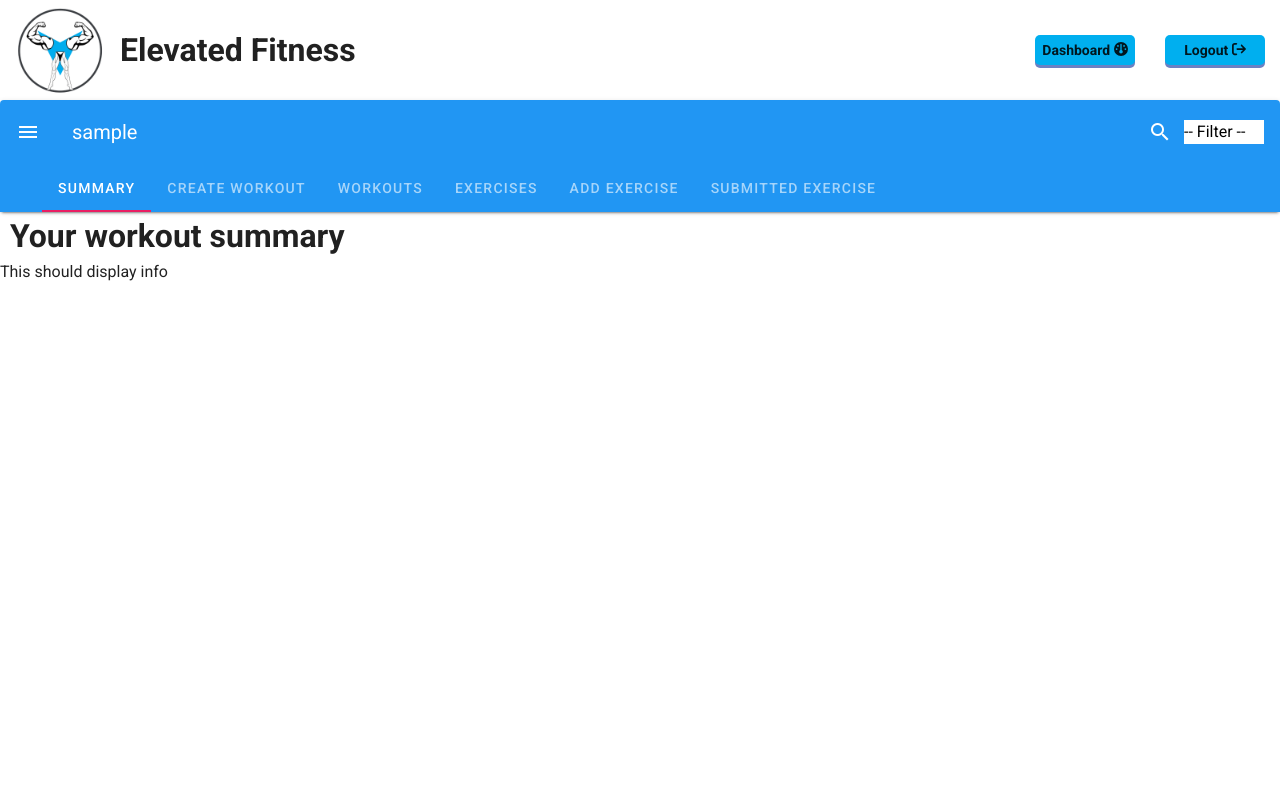
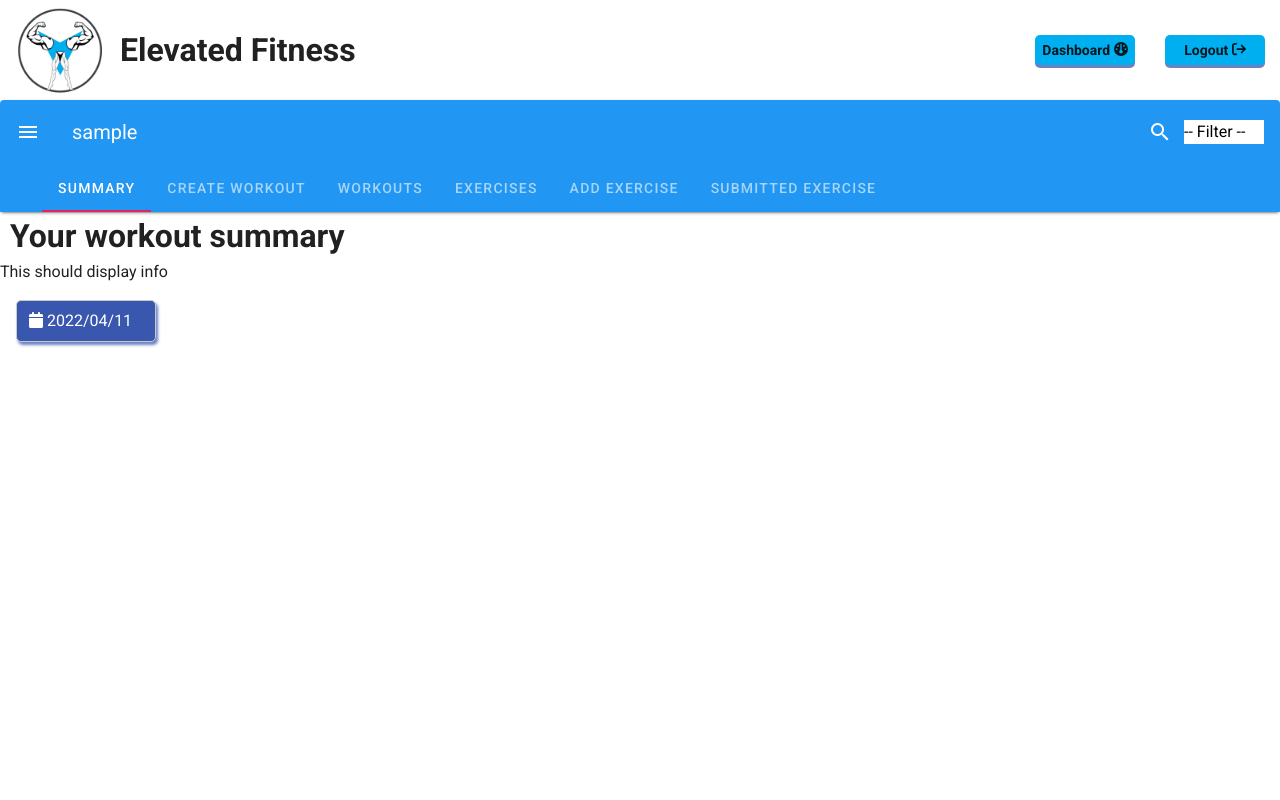
Before and after one commit to TrevRossow/Workout-Builder, a Vue app in the folder vue/: page /user/1 in a window 1280 px wide. Shown: the top 800 px of the page. Built offline with nearby package versions, Linux system fonts and the light colour scheme; sample sign-in values are in the browser's storage.

Commit message:
date and time

```diff
--- a/vue/src/components/ViewSummary.vue
+++ b/vue/src/components/ViewSummary.vue
@@ -4,6 +4,11 @@
       <div class="timeExercising">
           This should display info
       </div>
+      <div class="currentDate" >
+          <i><font-awesome-icon icon="fa-calendar"/></i>
+          {{ date }}
+      </div>
+
       <div class="focusMostCompleted">
 
       </div>
@@ -18,6 +23,8 @@ export default {
     name: "view-summary",
     data() {
         return {
+            showDateTime: null,
+            date: null,
             workout:{}
         }
     },
@@ -25,16 +32,37 @@ export default {
     methods: {
         getWorkout(){
             this.workout = this.$store.state.summaryWorkout;
+        },
+
+        getCurrentDatetime(){
+            let dateTime = new Date();
+            this.showDateTime = dateTime;
+            this.date = dateTime.toJSON().slice(0,10).replace(/-/g,'/');
+            console.log(dateTime);
         }
     },
 
     created() {
         this.getWorkout();
-    }
+        this.getCurrentDatetime();
+    },
+
 
 }
+
 </script>
 
 <style>
 
+.currentDate{
+  width: 140px;
+  background-color: #3a57af;
+  border-radius: 5px;
+  padding: 8px 8px 8px 12px;
+  margin: 1rem;
+  color: white;
+  box-shadow: 2px 3px 3px rgb(58 87 175 / 75%);
+  border: solid 1px #cbc9c9;
+  position: relative;
+}
 </style>
--- a/vue/src/main.js
+++ b/vue/src/main.js
@@ -7,13 +7,13 @@ import vuetify from './plugins/vuetify'
 import { library } from '@fortawesome/fontawesome-svg-core'
 import {   faFacebookSquare, faTwitter, faLinkedin, faYoutubeSquare,  } from '@fortawesome/free-brands-svg-icons'
 import {  faShoppingCart, faKey, faMailBulk, faUser, faArrowRightToBracket,
-   faArrowRightFromBracket, faStar, faBars, faPen, faDumbbell,faListNumeric} from '@fortawesome/free-solid-svg-icons'
+   faArrowRightFromBracket, faStar, faBars, faPen, faDumbbell,faListNumeric, faCalendar} from '@fortawesome/free-solid-svg-icons'
 import { FontAwesomeIcon } from '@fortawesome/vue-fontawesome'
 import { faDashboard, faClock } from '@fortawesome/free-solid-svg-icons'
 
 library.add(faFacebookSquare, faTwitter,
   faShoppingCart, faKey, faMailBulk, faUser, faLinkedin, faYoutubeSquare,faListNumeric,
-   faArrowRightToBracket, faArrowRightFromBracket, faStar, faBars, faPen, faDumbbell, faDashboard, faClock)
+   faArrowRightToBracket, faArrowRightFromBracket, faStar, faBars, faPen, faDumbbell, faDashboard, faClock, faCalendar)
 
 Vue.component('font-awesome-icon', FontAwesomeIcon)
 
```
